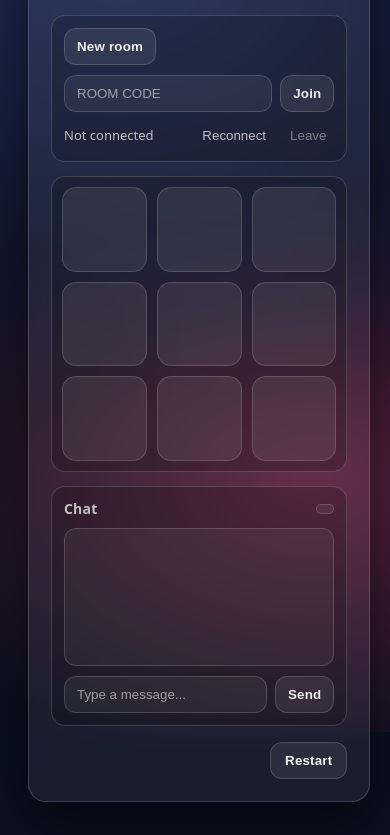
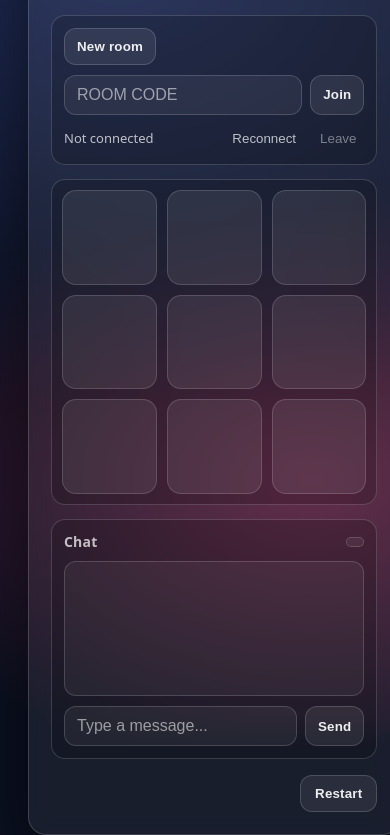
Before and after one commit to imschl49-glitch/tictactoe, a website: page index.html in a window 390 px wide. Shown: the part 112-947 px from the top of the page. Before the commit the page ends 914 px from the top, so only its background shows below. Drawn offline with Linux system fonts and the light colour scheme.

Commit message:
keyboard zoom fix

```diff
--- a/style.css
+++ b/style.css
@@ -21,6 +21,8 @@
 
 html {
   background: var(--bg);
+  -webkit-text-size-adjust: 100%;
+  text-size-adjust: 100%;
 }
 
 body {
@@ -33,6 +35,8 @@
     linear-gradient(180deg, #070a14, #0b1020);
   display: grid;
   place-items: center;
+  min-height: 100dvh;
+  overflow-y: auto;
   padding: calc(28px + env(safe-area-inset-top))
     calc(28px + env(safe-area-inset-right))
     calc(28px + env(safe-area-inset-bottom))
@@ -109,6 +113,7 @@
   border-radius: 12px;
   outline: none;
   text-transform: uppercase;
+  font-size: 16px;
 }
 
 .lobby-input::placeholder {
@@ -278,6 +283,7 @@
   padding: 10px 12px;
   border-radius: 12px;
   outline: none;
+  font-size: 16px;
 }
 
 .chat-input::placeholder {
@@ -408,3 +414,9 @@
     align-items: start;
   }
 }
+
+@media (max-width: 520px) {
+  body {
+    place-items: start center;
+  }
+}
```
